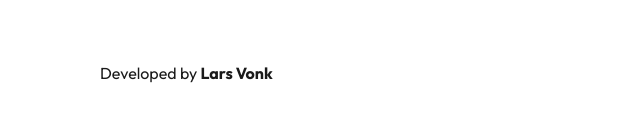
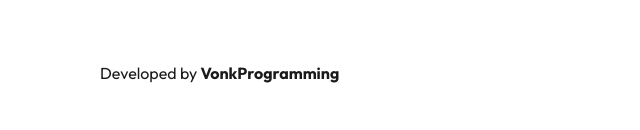
Before and after one commit to thebetar/VonkProgrammingAstro, an Astro site: page / in a window 1280 px wide. Shown: the part 4639-4769 px from the top of the page, 0-640 px from the left. Built offline with nearby package versions, Linux system fonts and the light colour scheme; Astro itself is replaced by a stand-in of ours.

Commit message:
chore: changed created by from name to business name

```diff
--- a/src/components/general/Footer.astro
+++ b/src/components/general/Footer.astro
@@ -4,7 +4,7 @@ import { info } from '@data';
 
 <footer class="container flex sm:flex-row flex-col justify-between items-center mb-8 sm:mb-4">
 	<p class="dark:text-light text-right my-8">
-		Developed by <strong>Lars Vonk</strong>
+		Developed by <strong>VonkProgramming</strong>
 	</p>
 	<div class="grid grid-cols-4 gap-4">
 		<a aria-label="Social Media" href={info.socialMedia.stackoverflow} target="_blank" class="footer-icons">
```
